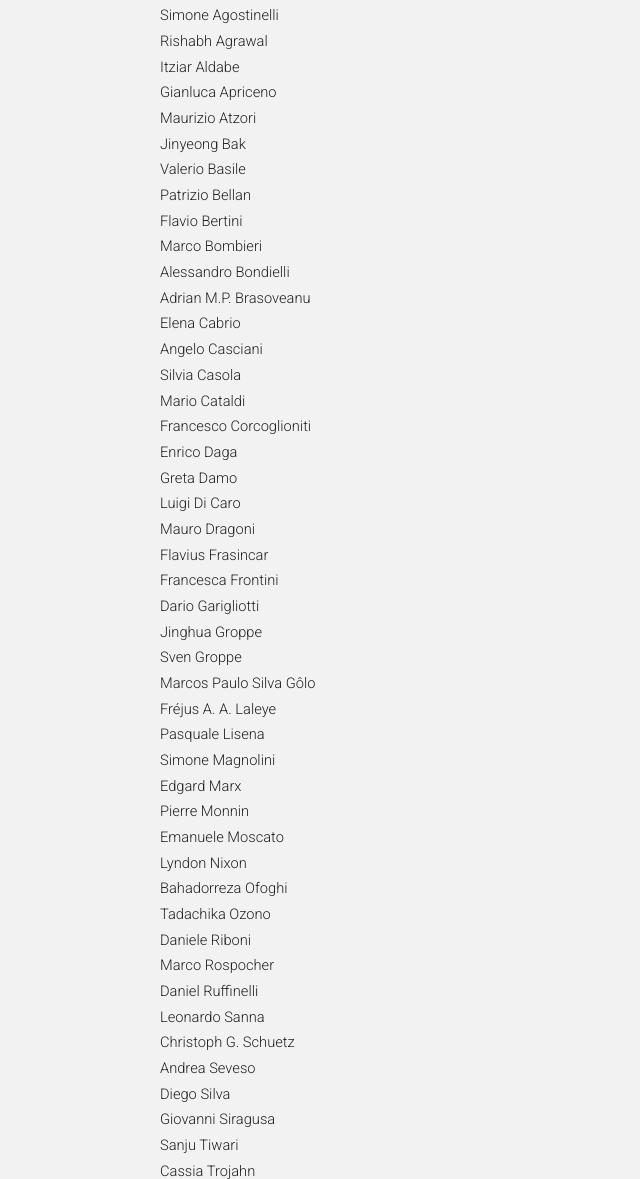
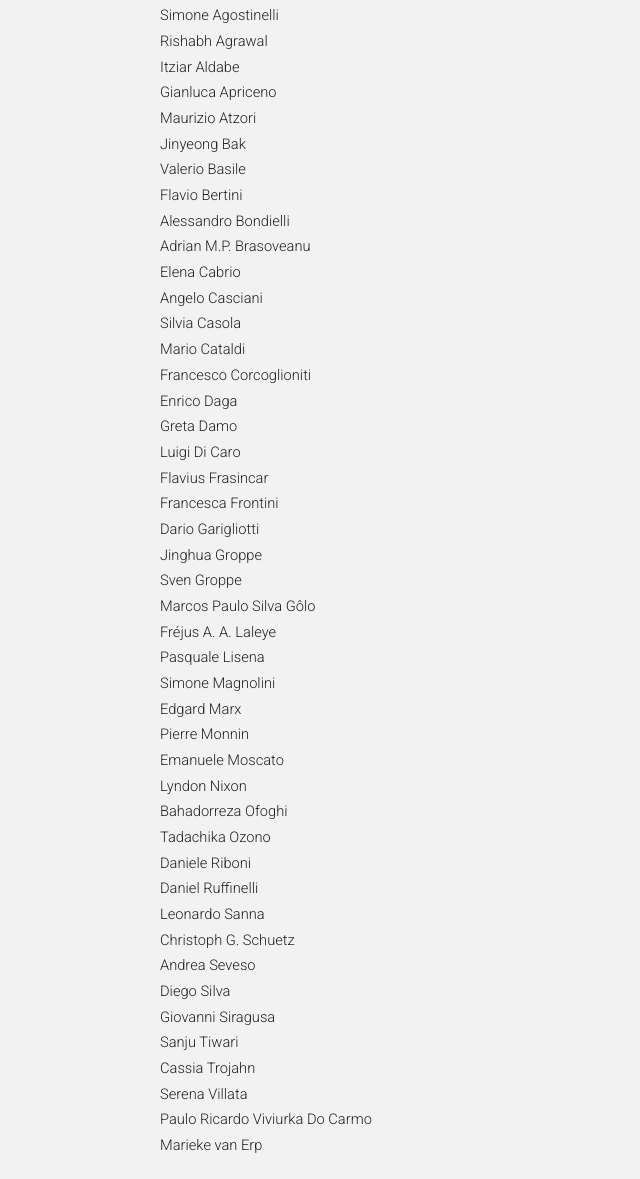
Before and after one commit to knlp-sac/2026, a plain HTML site: page organization.html in a window 1280 px wide. Shown: the part 968-2147 px from the top of the page, without its empty margins (0-640 px from the left). Drawn offline with nearby package versions, Linux system fonts and the light colour scheme.

```diff
--- a/organization.html
+++ b/organization.html
@@ -75,9 +75,7 @@
 							<li>Maurizio Atzori</li>
 							<li>Jinyeong Bak</li>
 							<li>Valerio Basile</li>
-							<li>Patrizio Bellan</li>
 							<li>Flavio Bertini</li>
-							<li>Marco Bombieri</li>
 							<li>Alessandro Bondielli</li>
 							<li>Adrian M.P. Brasoveanu</li>
 							<li>Elena Cabrio</li>
@@ -88,7 +86,6 @@
 							<li>Enrico Daga</li>
 							<li>Greta Damo</li>
 							<li>Luigi Di Caro</li>
-							<li>Mauro Dragoni</li>
 							<li>Flavius Frasincar</li>
 							<li>Francesca Frontini</li>
 							<li>Dario Garigliotti</li>
@@ -105,7 +102,6 @@
 							<li>Bahadorreza Ofoghi</li>
 							<li>Tadachika Ozono</li>
 							<li>Daniele Riboni</li>
-							<li>Marco Rospocher</li>
 							<li>Daniel Ruffinelli</li>
 							<li>Leonardo Sanna</li>
 							<li>Christoph G. Schuetz</li>
```
